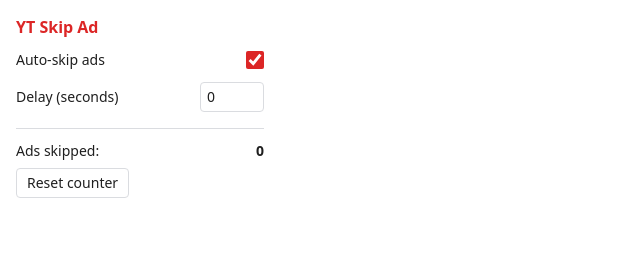
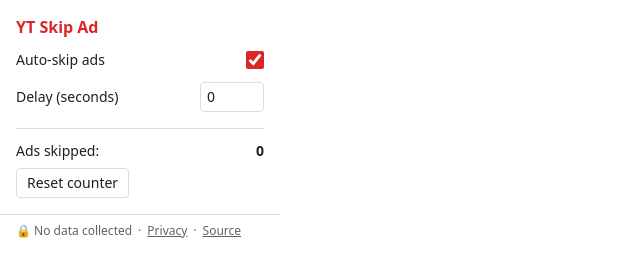
Before and after one commit to RabbiHasanR/yt-skip-ad, a website with bundled scripts: page popup/popup.html in a window 1280 px wide. Shown: the whole page, without its empty margins (0-640 px from the left). Built offline with nearby package versions, Linux system fonts and the light colour scheme; some packages are replaced by stand-ins of ours.

Commit message:
feat(popup): show a no-data-collected line with privacy and source links

```diff
--- a/popup/popup.css
+++ b/popup/popup.css
@@ -101,8 +101,27 @@ button {
   cursor: pointer;
 }
 
+footer {
+  display: flex;
+  flex-wrap: wrap;
+  gap: 4px 6px;
+  padding: 8px 16px 12px;
+  border-top: 1px solid var(--border);
+  color: var(--muted);
+  font-size: 12px;
+}
+
+footer a {
+  color: inherit;
+}
+
+footer a:hover {
+  color: var(--fg);
+}
+
 input:focus-visible,
-button:focus-visible {
+button:focus-visible,
+a:focus-visible {
   outline: 2px solid var(--accent);
   outline-offset: 2px;
 }
--- a/popup/popup.html
+++ b/popup/popup.html
@@ -35,5 +35,22 @@
         <button id="reset-count" type="button">Reset counter</button>
       </section>
     </main>
+    <footer>
+      <span>🔒 No data collected</span>
+      <span aria-hidden="true">·</span>
+      <a
+        href="https://github.com/RabbiHasanR/yt-skip-ad/blob/main/PRIVACY.md"
+        target="_blank"
+        rel="noopener"
+        >Privacy</a
+      >
+      <span aria-hidden="true">·</span>
+      <a
+        href="https://github.com/RabbiHasanR/yt-skip-ad"
+        target="_blank"
+        rel="noopener"
+        >Source</a
+      >
+    </footer>
   </body>
 </html>
```
Also changed, not shown: tests/integration/popup-privacy.test.js (added, +53 -0 lines).
